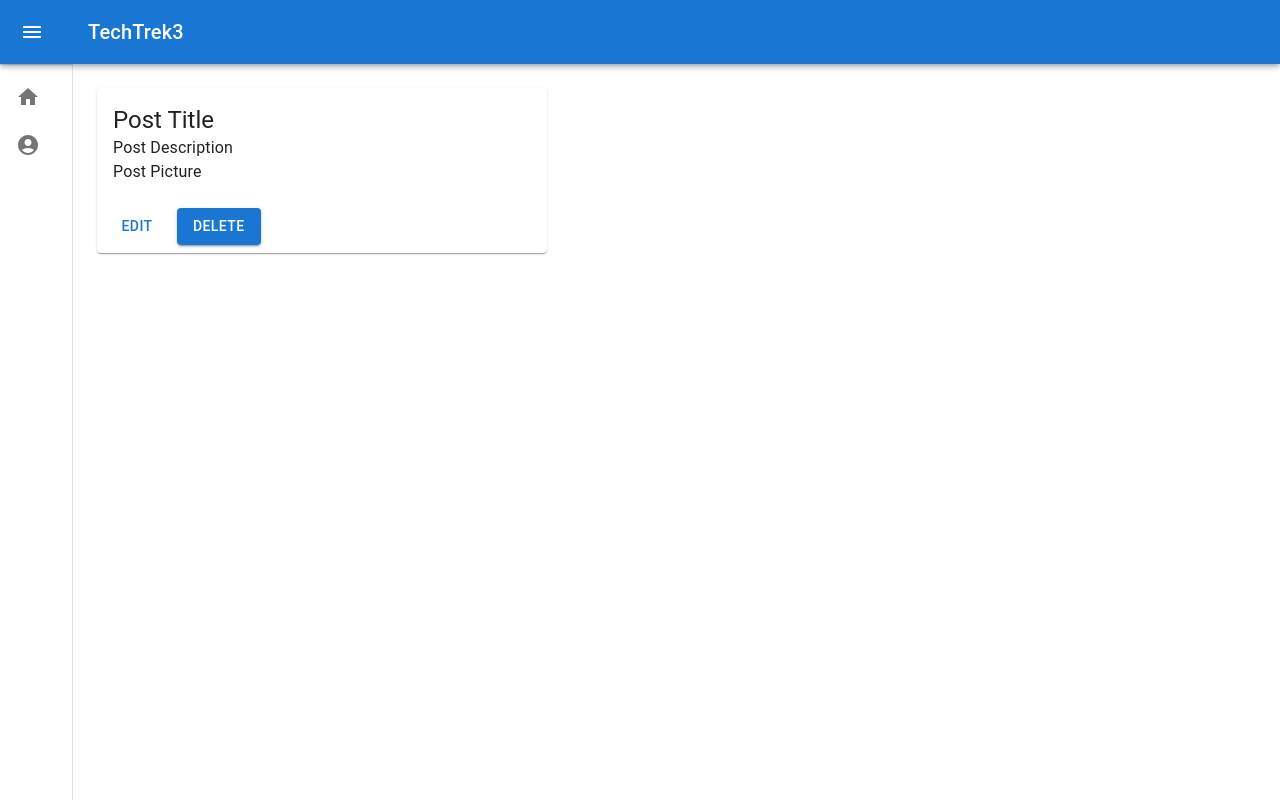
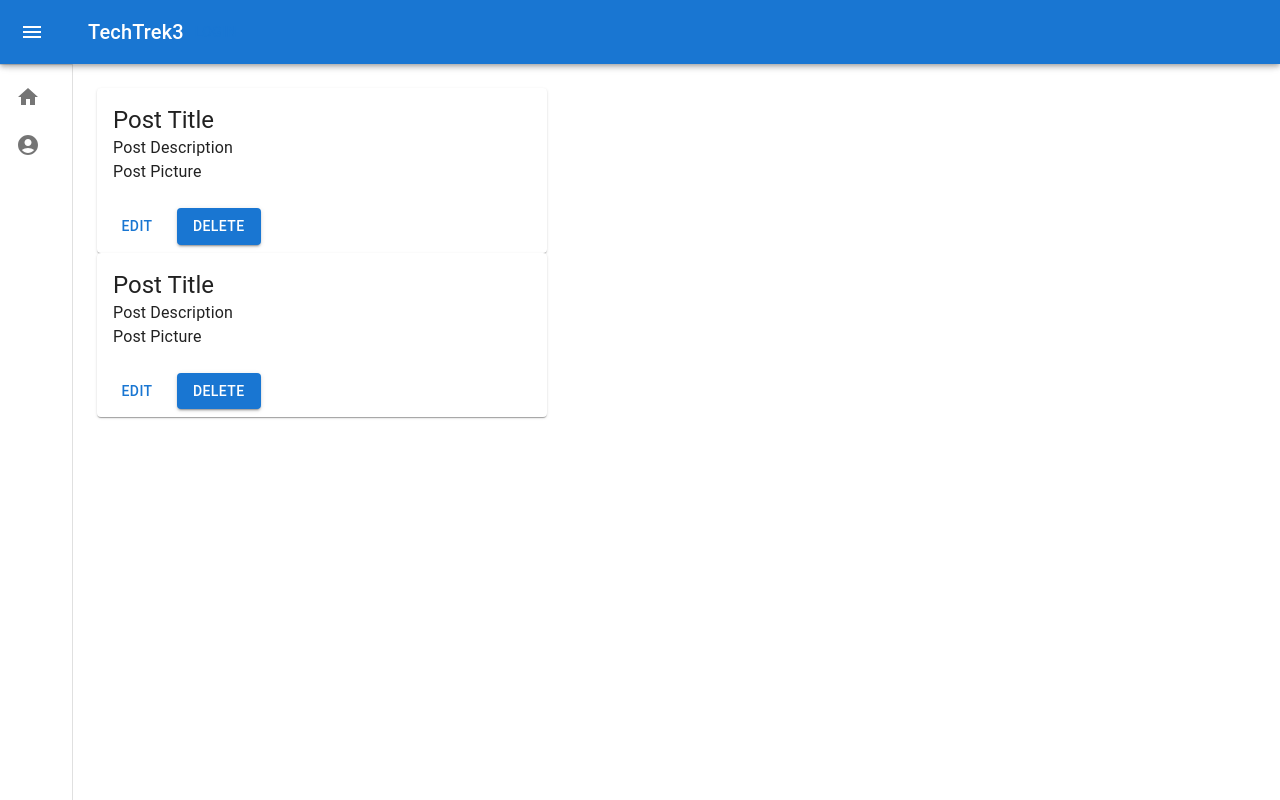
Before and after one commit to brydonsjj/TT3_02, a React (Create React App) app in the folder techtrek3/: page /myposts in a window 1280 px wide. Built offline with nearby package versions, Linux system fonts and the light colour scheme.

Commit message:
linked to layout, shifted navbar to layout

```diff
--- a/techtrek3/src/App.js
+++ b/techtrek3/src/App.js
@@ -1,9 +1,21 @@
 import React from 'react';
-import Navbar from './components/Navbar'
+import { BrowserRouter, Routes, Route } from "react-router-dom";
+import Layout from './components/pages/Layout'
+import Home from './components/pages/Home'
+import Login from './components/pages/Login'
+import MyPosts from './components/pages/MyPosts'
 
 const App = () => {
   return (
-      <Navbar />
+    <BrowserRouter>
+      <Routes>
+        <Route path="/" element={<Layout />}>
+          <Route path="login" element={<Login />} />
+          <Route path="myposts" element={<MyPosts />} />
+          <Route path="*" element={<Home />} />
+        </Route>
+      </Routes>
+    </BrowserRouter>
   );
 };
 
--- a/techtrek3/src/components/Navbar.js
+++ /dev/null
@@ -1,154 +0,0 @@
-import * as React from 'react';
-import { styled, useTheme } from '@mui/material/styles';
-import Box from '@mui/material/Box';
-import MuiDrawer from '@mui/material/Drawer';
-import MuiAppBar from '@mui/material/AppBar';
-import Toolbar from '@mui/material/Toolbar';
-import List from '@mui/material/List';
-import CssBaseline from '@mui/material/CssBaseline';
-import Typography from '@mui/material/Typography';
-import Divider from '@mui/material/Divider';
-import IconButton from '@mui/material/IconButton';
-import MenuIcon from '@mui/icons-material/Menu';
-import ChevronLeftIcon from '@mui/icons-material/ChevronLeft';
-import ChevronRightIcon from '@mui/icons-material/ChevronRight';
-import HomeIcon from '@mui/icons-material/Home';
-import AccountCircleIcon from '@mui/icons-material/AccountCircle';
-import ListItem from '@mui/material/ListItem';
-import ListItemIcon from '@mui/material/ListItemIcon';
-import ListItemText from '@mui/material/ListItemText';
-import Post from './Post';
-import { Outlet, Link } from "react-router-dom";
-
-const drawerWidth = 240;
-
-const openedMixin = (theme) => ({
-  width: drawerWidth,
-  transition: theme.transitions.create('width', {
-    easing: theme.transitions.easing.sharp,
-    duration: theme.transitions.duration.enteringScreen,
-  }),
-  overflowX: 'hidden',
-});
-
-const closedMixin = (theme) => ({
-  transition: theme.transitions.create('width', {
-    easing: theme.transitions.easing.sharp,
-    duration: theme.transitions.duration.leavingScreen,
-  }),
-  overflowX: 'hidden',
-  width: `calc(${theme.spacing(7)} + 1px)`,
-  [theme.breakpoints.up('sm')]: {
-    width: `calc(${theme.spacing(9)} + 1px)`,
-  },
-});
-
-const DrawerHeader = styled('div')(({ theme }) => ({
-  display: 'flex',
-  alignItems: 'center',
-  justifyContent: 'flex-end',
-  padding: theme.spacing(0, 1),
-  // necessary for content to be below app bar
-  ...theme.mixins.toolbar,
-}));
-
-const AppBar = styled(MuiAppBar, {
-  shouldForwardProp: (prop) => prop !== 'open',
-})(({ theme, open }) => ({
-  zIndex: theme.zIndex.drawer + 1,
-  transition: theme.transitions.create(['width', 'margin'], {
-    easing: theme.transitions.easing.sharp,
-    duration: theme.transitions.duration.leavingScreen,
-  }),
-  ...(open && {
-    marginLeft: drawerWidth,
-    width: `calc(100% - ${drawerWidth}px)`,
-    transition: theme.transitions.create(['width', 'margin'], {
-      easing: theme.transitions.easing.sharp,
-      duration: theme.transitions.duration.enteringScreen,
-    }),
-  }),
-}));
-
-const Drawer = styled(MuiDrawer, { shouldForwardProp: (prop) => prop !== 'open' })(
-  ({ theme, open }) => ({
-    width: drawerWidth,
-    flexShrink: 0,
-    whiteSpace: 'nowrap',
-    boxSizing: 'border-box',
-    ...(open && {
-      ...openedMixin(theme),
-      '& .MuiDrawer-paper': openedMixin(theme),
-    }),
-    ...(!open && {
-      ...closedMixin(theme),
-      '& .MuiDrawer-paper': closedMixin(theme),
-    }),
-  }),
-);
-
-const Navbar = () => {
-  const theme = useTheme();
-  const [open, setOpen] = React.useState(false);
-
-  const handleDrawerOpen = () => {
-    setOpen(true);
-  };
-
-  const handleDrawerClose = () => {
-    setOpen(false);
-  };
-
-  return (
-    <Box sx={{ display: 'flex' }}>
-      <CssBaseline />
-      <AppBar position="fixed" open={open}>
-        <Toolbar>
-          <IconButton
-            color="inherit"
-            aria-label="open drawer"
-            onClick={handleDrawerOpen}
-            edge="start"
-            sx={{
-              marginRight: '36px',
-              ...(open && { display: 'none' }),
-            }}
-          >
-            <MenuIcon />
-          </IconButton>
-          <Typography variant="h6" noWrap component="div">
-            TechTrek3
-          </Typography>
-        </Toolbar>
-      </AppBar>
-      <Drawer variant="permanent" open={open}>
-        <DrawerHeader>
-          <Typography variant="h5">
-            Menu
-          </Typography>
-          <IconButton onClick={handleDrawerClose}>
-            {theme.direction === 'rtl' ? <ChevronRightIcon /> : <ChevronLeftIcon />}
-          </IconButton>
-        </DrawerHeader>
-        <Divider />
-        <List>
-          {['Home', 'My Posts'].map((text, index) => (
-            <ListItem button key={text}>
-              <ListItemIcon>
-                {index % 2 === 0 ? <HomeIcon /> : <AccountCircleIcon />}
-              </ListItemIcon>
-              <ListItemText primary={text} />
-            </ListItem>
-          ))}
-        </List>
-      </Drawer>
-      <Box component="main" sx={{ flexGrow: 1, p: 3 }}>
-        <DrawerHeader />
-          <Outlet />
-            <Post />
-      </Box>
-    </Box>
-  );
-}
-
-export default Navbar
--- a/techtrek3/src/components/pages/Layout.js
+++ b/techtrek3/src/components/pages/Layout.js
@@ -17,8 +17,9 @@ import AccountCircleIcon from '@mui/icons-material/AccountCircle';
 import ListItem from '@mui/material/ListItem';
 import ListItemIcon from '@mui/material/ListItemIcon';
 import ListItemText from '@mui/material/ListItemText';
-import Post from './Post';
+import Post from '../Post';
 import { Outlet, Link } from "react-router-dom";
+import Button from '@mui/material/Button';
 
 const drawerWidth = 240;
 
@@ -119,6 +120,7 @@ const Layout = () => {
           <Typography variant="h6" noWrap component="div">
             TechTrek3
           </Typography>
+          <Button> Login </Button>
         </Toolbar>
       </AppBar>
       <Drawer variant="permanent" open={open}>
--- a/techtrek3/src/components/pages/MyPosts.js
+++ b/techtrek3/src/components/pages/MyPosts.js
@@ -0,0 +1,34 @@
+import React from 'react';
+import Box from '@mui/material/Box';
+import Card from '@mui/material/Card';
+import CardActions from '@mui/material/CardActions';
+import CardContent from '@mui/material/CardContent';
+import CardMedia from '@mui/material/CardMedia';
+import Button from '@mui/material/Button';
+import Typography from '@mui/material/Typography';
+
+const Post = () => {
+  return (
+    <div>
+        <Card sx={{ maxWidth: 450 }}>
+            <CardContent>
+                <Typography variant="h5" component="div">
+                    Post Title
+                </Typography>
+                <Typography variant="body1">
+                    Post Description
+                </Typography>
+                <CardMedia>
+                Post Picture
+                </CardMedia>
+            </CardContent>
+            <CardActions>
+                <Button size="medium">Edit</Button>
+                <Button size="medium" variant="contained">Delete</Button>
+            </CardActions>
+        </Card>
+    </div>
+  )
+};
+
+export default Post;
```
